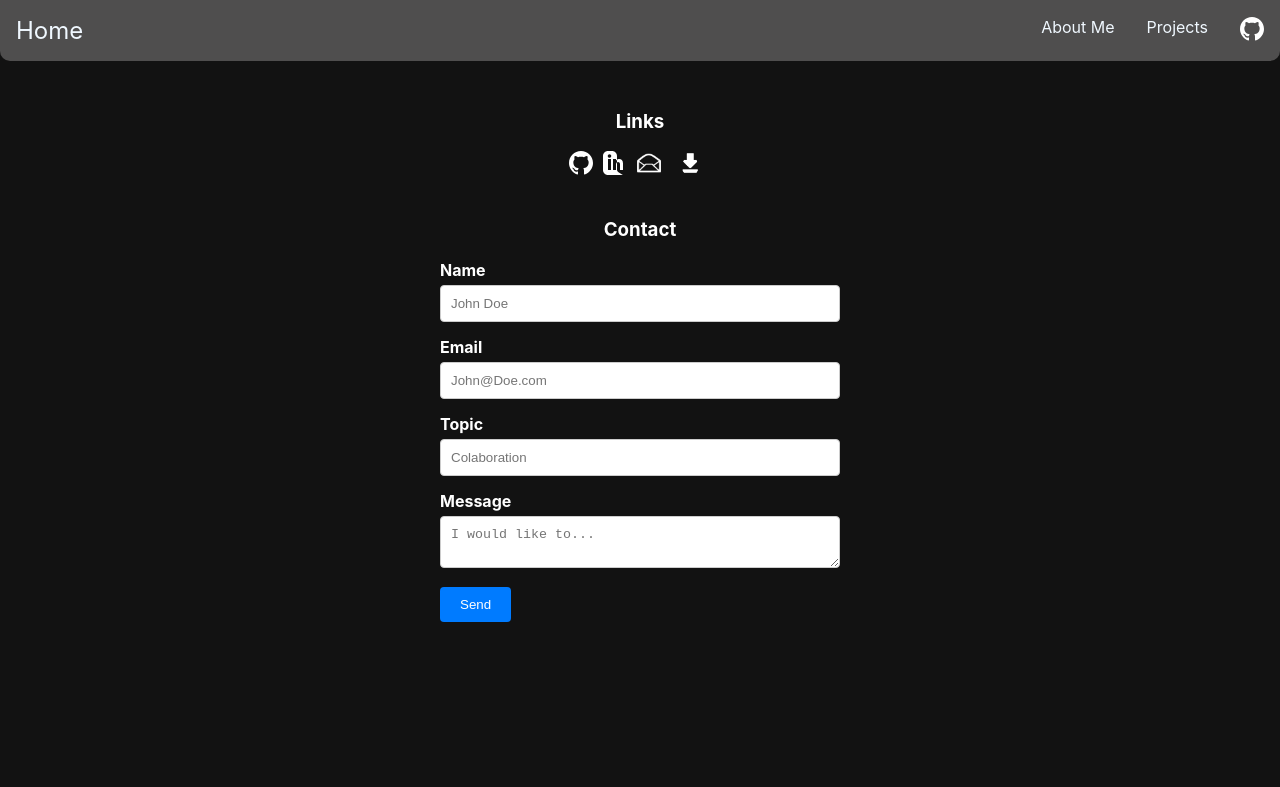
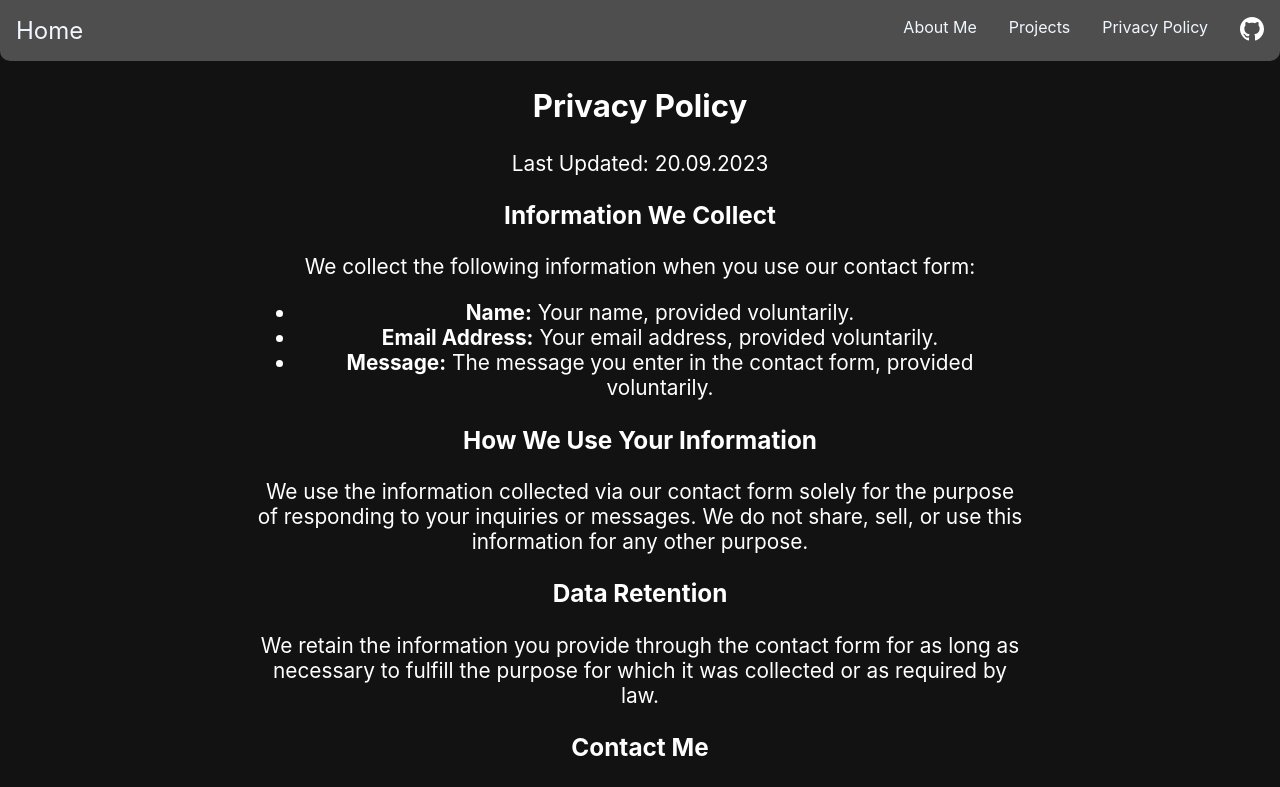
Before and after one commit to DaniDevOfficial/Portfolio-Website, a React (Create React App) app: page /PrivacyPolicy in a window 1280 px wide. Shown: the top 787 px of the page. Built offline with nearby package versions, Linux system fonts and the light colour scheme.

Commit message:
Privacy Policy added ty reeves

```diff
--- a/src/Components/Navbar.jsx
+++ b/src/Components/Navbar.jsx
@@ -27,6 +27,7 @@ export default function Navbar() {
                 <ul >
                     <Link className="link-style" to="/AboutMe">  <li>About Me</li></Link>
                     <Link className="link-style" to="/Projects">  <li>Projects</li></Link>
+                    <Link className="link-style" to="/PrivacyPolicy">  <li>Privacy Policy</li></Link>
                     <a className="link-style Link" href="https://github.com/David21092" target="_blank" rel="noopener noreferrer" ><li>
                         <svg xmlns="http://www.w3.org/2000/svg" width="24" height="24" viewBox="0 0 24 24">
                             <path d="M12 0c-6.626 0-12 5.373-12 12 0 5.302 3.438 9.8 8.207 11.387.599.111.793-.261.793-.577v-2.234c-3.338.726-4.033-1.416-4.033-1.416-.546-1.387-1.333-1.756-1.333-1.756-1.089-.745.083-.729.083-.729 1.205.084 1.839 1.237 1.839 1.237 1.07 1.834 2.807 1.304 3.492.997.107-.775.418-1.305.762-1.604-2.665-.305-5.467-1.334-5.467-5.931 0-1.311.469-2.381 1.236-3.221-.124-.303-.535-1.524.117-3.176 0 0 1.008-.322 3.301 1.23.957-.266 1.983-.399 3.003-.404 1.02.005 2.047.138 3.006.404 2.291-1.552 3.297-1.23 3.297-1.23.653 1.653.242 2.874.118 3.176.77.84 1.235 1.911 1.235 3.221 0 4.609-2.807 5.624-5.479 5.921.43.372.823 1.102.823 2.222v3.293c0 .319.192.694.801.576 4.765-1.589 8.199-6.086 8.199-11.386 0-6.627-5.373-12-12-12z" />
--- /dev/null
+++ b/src/Css/Privacy.css
@@ -0,0 +1,3 @@
+.centered{
+    text-align: right;
+}
--- /dev/null
+++ b/src/Pages/PrivacyPolicy.jsx
@@ -0,0 +1,29 @@
+import React from 'react';
+
+export function PrivacyPolicy() {
+    return (
+        <div className='personal-text'>
+            <h2>Privacy Policy</h2>
+            <p>Last Updated: 20.09.2023</p>
+
+            <h3>Information We Collect</h3>
+            <p>We collect the following information when you use our contact form:</p>
+            <ul>
+                <li><strong>Name:</strong> Your name, provided voluntarily.</li>
+                <li><strong>Email Address:</strong> Your email address, provided voluntarily.</li>
+                <li><strong>Message:</strong> The message you enter in the contact form, provided voluntarily.</li>
+            </ul>
+
+            <h3>How We Use Your Information</h3>
+            <p>We use the information collected via our contact form solely for the purpose of responding to your inquiries or messages. We do not share, sell, or use this information for any other purpose.</p>
+
+            <h3>Data Retention</h3>
+            <p>We retain the information you provide through the contact form for as long as necessary to fulfill the purpose for which it was collected or as required by law.</p>
+
+            <h3>Contact Me</h3>
+            <p>If you have any questions about this Privacy Policy, please <a className="fancyText" href="mailto:bischof.david.db@gmail.com" target="_blank" rel="noopener noreferrer">contact me</a>.</p>
+
+            <p>By using our contact form, you consent to the practices described in this policy.</p>
+        </div>
+    );
+}
--- a/src/Pages/WrapperPage.jsx
+++ b/src/Pages/WrapperPage.jsx
@@ -6,6 +6,7 @@ import Aboutme from './AboutMe';
 import Navbar from '../Components/Navbar';
 import { Projects } from './Projects';
 import { Footer } from '../Components/Footer';
+import { PrivacyPolicy } from './PrivacyPolicy';
 
 export function WrapperPage() {
   const location = useLocation();
@@ -21,6 +22,7 @@ export function WrapperPage() {
         <Route path="/" element={<Homepage />} />
         <Route path="/AboutMe" element={<Aboutme />} />
         <Route path="/Projects" element={<Projects />} />
+        <Route path="/PrivacyPolicy" element={<PrivacyPolicy />} />
       </Routes>
       <Footer />
     </div>
```
